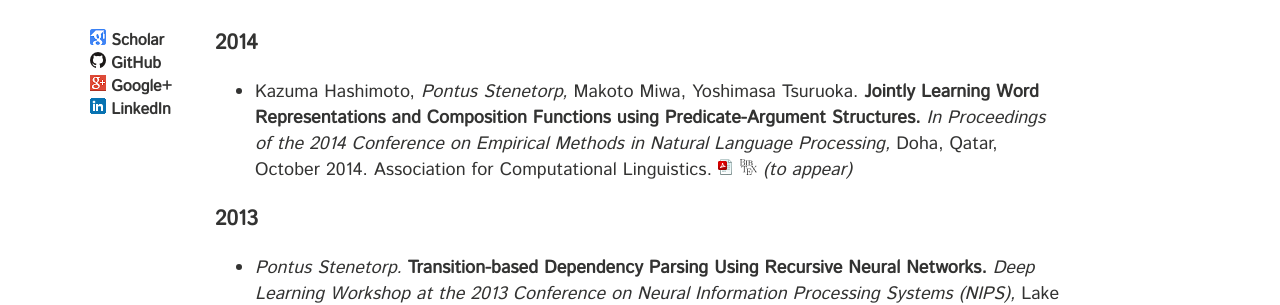
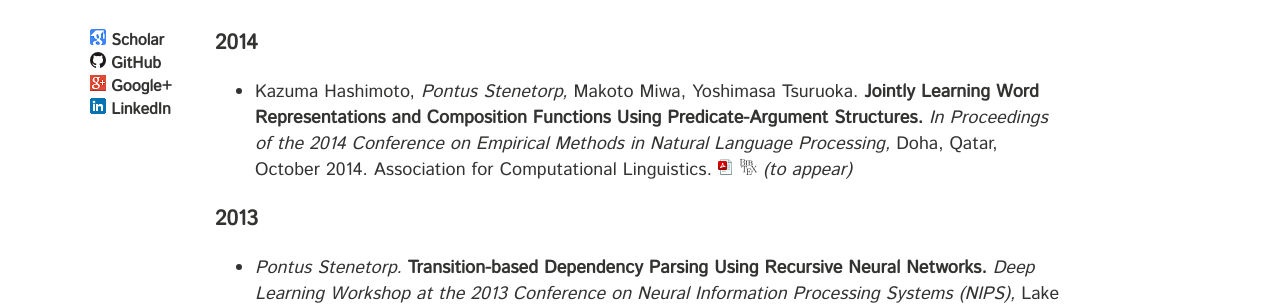
Before and after one commit to gbouchar/ninjin.github.io, a Jekyll site: the page built from publications.html, in a window 1280 px wide and 900 px high. Shown: the part 246-551 px from the top of the window. Built offline with Jekyll 4.4.1, drawn with Linux system fonts in a browser that asks for light colours; some web fonts are replaced; Markdown is read by kramdown in place of the engine named in the settings.

```diff
--- a/res/bib/hashimoto2014jointly.bib.txt
+++ b/res/bib/hashimoto2014jointly.bib.txt
@@ -2,7 +2,7 @@
     author      = {Hashimoto, Kazuma and Stenetorp, Pontus and Miwa, Makoto
                     and Tsuruoka, Yoshimasa},
     title       = {Jointly Learning Word Representations and
-                    Composition Functions using Predicate-Argument Structures},
+                    Composition Functions Using Predicate-Argument Structures},
     booktitle   = {Proceedings of the 2014 Conference on Empirical Methods
                     in Natural Language Processing},
     publisher   = {Association for Computational Linguistics},
```
Also changed, not shown: _posts/2014-10-26-hashimoto2014jointly.md (+1 -1 lines).
